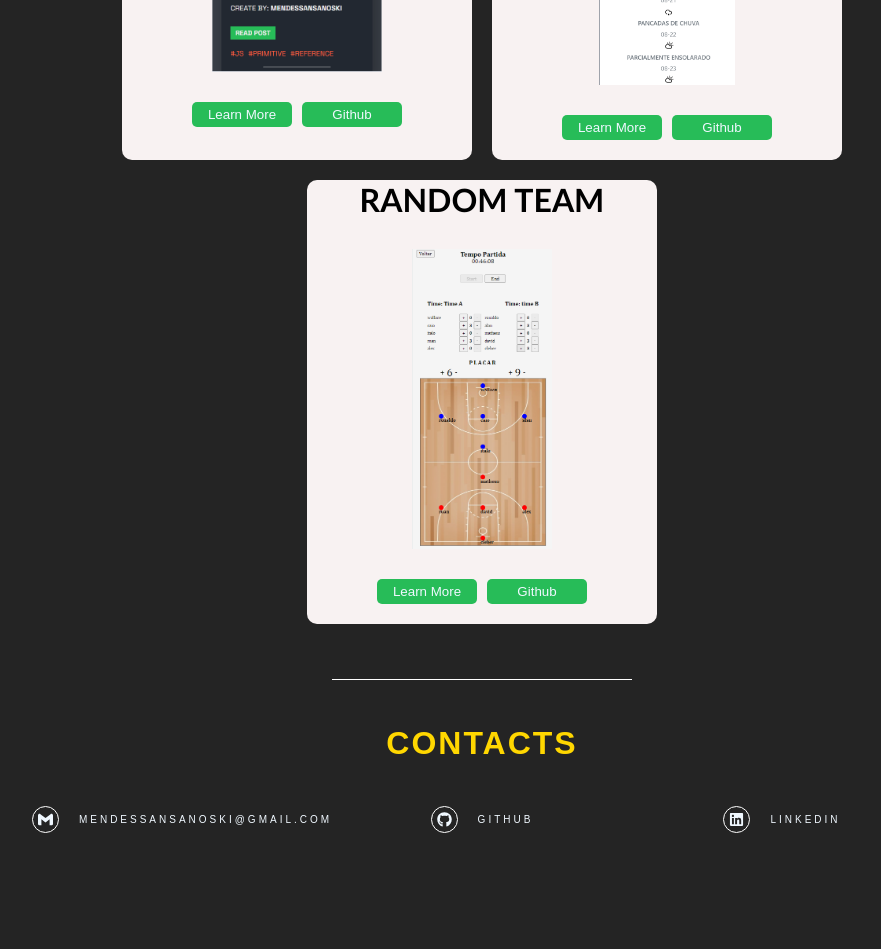
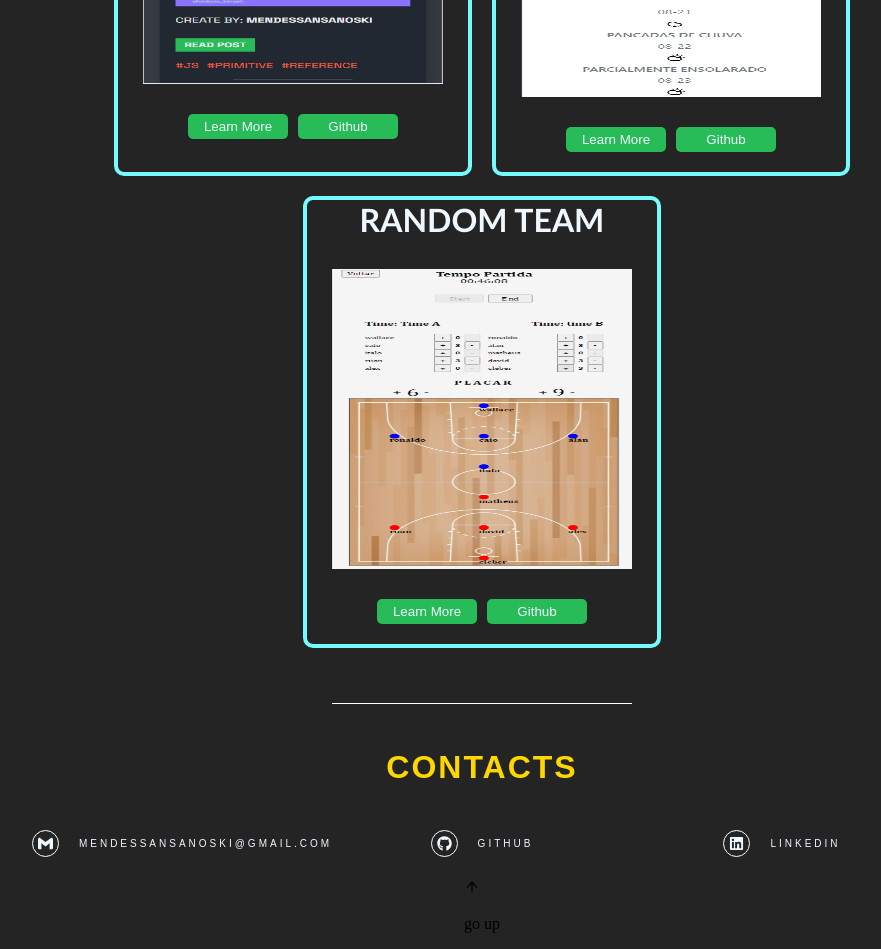
Before and after one commit to wallaceSansanoski/myPortifolio, a React (Vite) app: page / in a window 1280 px wide. Shown: the part 2220-3169 px from the top of the page, without its empty margins (158-1039 px from the left). Before the commit the page ends 3075 px from the top, so only its background shows below. Built offline with nearby package versions, Linux system fonts and the light colour scheme; a web font is replaced by a local one.

Commit message:
style - change style single project

```diff
--- a/src/Components/ProjectModel/ProjectModel.jsx
+++ b/src/Components/ProjectModel/ProjectModel.jsx
@@ -18,7 +18,8 @@ const ProjectModel = ({ project: { name, file, github } }) => {
                     <button onClick={(e) => {
                         setNameProject(e.target.name)
                         setActive(true)
-                    }} name={name} className={style.socialMediaBtn}>
+                    }} name={name}
+                    className={style.socialMediaBtn}>
                         Learn More
                     </button>
                     <button className={style.socialMediaBtn}><a href={github} target='_blank'>Github</a></button>
--- a/src/Components/ProjectModel/projectModel.module.css
+++ b/src/Components/ProjectModel/projectModel.module.css
@@ -1,11 +1,12 @@
 
 .container {
     width: 350px;
-    background-color: #f8f2f2;
-    text-align: center;
+    /* background-color: #f8f2f2; */
+    border: 4px solid #75FBFD;
     display: flex;
     flex-direction: column;
     justify-content: space-evenly;
+    align-items: center;
     border-radius: 10px;
 }
 
@@ -13,17 +14,18 @@
     text-transform: uppercase;
     margin: 0px;
     font-family: 'Gill Sans', 'Gill Sans MT', Calibri, 'Trebuchet MS', sans-serif;
+    color: aliceblue;
 }
 
 .containerImage{
-    width: 100%;
+    width: 300px;
     height: 300px;
     margin: 30px 0px;
 }
 .img {
     width: 100%;
     height: 100%;
-    object-fit: contain;
+    object-fit: inherit;
 }
 
 .wrapperBtn {
@@ -44,8 +46,17 @@
     padding: 5px;
     border: none;
     color: aliceblue;
+    transition: 0.2s linear;
 }
 .socialMediaBtn > a {
     text-decoration: none;
     color: aliceblue;
 }
+
+.socialMediaBtn:hover  {
+    background-color: aliceblue;
+    color: #242424;
+}
+.socialMediaBtn:hover > a  {
+    color: #242424;
+}
--- a/src/Components/singleProject/singleProject.jsx
+++ b/src/Components/singleProject/singleProject.jsx
@@ -7,6 +7,9 @@ const SingleProject = () => {
 
     const  {setActive, nameProject } = useContext(ContextActiveLLink)
     const  { video, name, description, stacks }  = projectList.find(({name}) => nameProject === name)
+
+    console.log(stacks)
+
     return (
         <div className={style.wrapper}>
             <h1 className={style.title}>{name}</h1>
@@ -15,10 +18,16 @@ const SingleProject = () => {
                 controls
                 controlsList="nodownload nofullscreen"
                 disablePictureInPicture
+                autoPlay
+                muted
                 src={video}></video>
-                <p>{description}</p>
-                <p>{stacks}</p>
-            <button onClick={() => setActive(false)}>Back</button>
+                <p className={style.paragraph}>{description}</p>
+                <p className={style.paragraph}><span style={{color :'gold'}}>Stacks: </span>{stacks}</p>
+            <button
+                onClick={() => setActive(false)}
+                className={style.btnBack}
+            >Back
+            </button>
         </div>
     )
 }
--- a/src/Components/singleProject/singleProject.module.css
+++ b/src/Components/singleProject/singleProject.module.css
@@ -5,12 +5,47 @@
     flex-direction: column;
     justify-content: center;
     align-items: center;
+    margin-bottom: 40px;
 }
 
 .title {
     color: aliceblue;
+    text-transform: uppercase;
+    font-size: 25px;
+    font-family: Cambria, Cochin, Georgia, Times, 'Times New Roman', serif;
 }
 
 .video {
     width: 100%;
 }
+
+.btnBack {
+    width: 100px;
+    background-color: #27bc58;
+    display: flex;
+    align-items: center;
+    justify-content: center;
+    border-radius: 5px;
+    padding: 5px;
+    border: none;
+    color: aliceblue;
+    transition: 0.2s linear;
+}
+.btnBack:hover {
+    background-color: aliceblue;
+    color: #242424;
+}
+.paragraph{
+    color: aliceblue;
+    font-size: 17px;
+    font-family: Cambria, Cochin, Georgia, Times, 'Times New Roman', serif;
+}
+
+.containerStack {
+    display: flex;
+    gap: 6px;
+}
+
+.containerStack > p {
+    margin: 0px;
+}
--- a/src/database/infoProject.js
+++ b/src/database/infoProject.js
@@ -14,7 +14,7 @@ const projectList = [
         name : 'Flappy Bird Challange',
         file: flappy,
         description : 'Play this classic and challange game',
-        stacks : ['JS', 'HTML', 'CSS'],
+        stacks : 'Javascript, HTML and CSS',
         github : 'https://github.com/wallaceSansanoski/FlappyBird',
         video : flappyVideo
     },
@@ -22,7 +22,7 @@ const projectList = [
         name : 'Real Time Chat APP',
         file: chat,
         description : 'Have a fun conversation using real time chat application.Register user can have concersation with many friend, share pictures and audio.',
-        stacks : ['React','React Context', 'React Router', 'Firebase','Firebase Auth', 'HTML', 'CSS'],
+        stacks : 'React, React Router, React Context API, Firebase Database, Firebase Auth, Firebase Store, HTML and CSS',
         github : 'https://github.com/wallaceSansanoski/cool-chat',
         video : coolChatVideo
     },
@@ -30,7 +30,7 @@ const projectList = [
         name : 'Blog',
         file: blog,
         description :'Intersting blog about programming made to programmer.Register user can add, delete, update and create new post to share new ideas',
-        stacks : ['React','React Context', 'React Router', 'Firebase', 'Firebase Auth', 'Firebase Store ', 'HTML', 'CSS'],
+        stacks : 'React, React Router, React Context API, Firebase Database, Firebase Auth, Firebase Store, HTML and CSS',
         github : 'https://github.com/wallaceSansanoski/miniBlog',
         video : blogVideo
     },
@@ -38,7 +38,7 @@ const projectList = [
         name : 'Weather Application',
         file: weather,
         description :'Cheack Forecasting today and five days ahead using this app.',
-        stacks : ['JS', 'Local Storage', 'HTML', 'CSS'],
+        stacks : 'Javascript, Local Storage, HTML and CSS',
         github : 'https://github.com/wallaceSansanoski/weatherAPP',
         video : weatherApp
     },
@@ -46,7 +46,7 @@ const projectList = [
         name : 'Random Team',
         file: randomMatch,
         description :'To have a fun game and have a balance competicion with, use this app  to balance team, record score and set timer',
-        stacks : ['React', 'React Router', 'Firebase', 'Firebase Auth','Firebase Store', 'HTML', 'CSS'],
+        stacks : 'React, React Router, React Context API, Firebase Database, Firebase Auth, Firebase Store, HTML and CSS',
         github : 'https://github.com/wallaceSansanoski/random-match',
         video : randomMatchVideo
     }
--- a/src/pages/wrapper/wrapper.jsx
+++ b/src/pages/wrapper/wrapper.jsx
@@ -3,6 +3,7 @@ import Contacts from "../contacts/contact"
 import Project from "../projects/Project"
 import Stacks from "../stacks/stack"
 import Home from "../home/home"
+import ScrolDownAndUp from "../../Components/scrolDownAndUp/ScrolDownAndUp"
 
 const  Wrapper = () => {
     return (
@@ -12,6 +13,7 @@ const  Wrapper = () => {
             <Stacks />
             <Project />
             <Contacts />
+            <ScrolDownAndUp/>
         </>
     )
 }
```
